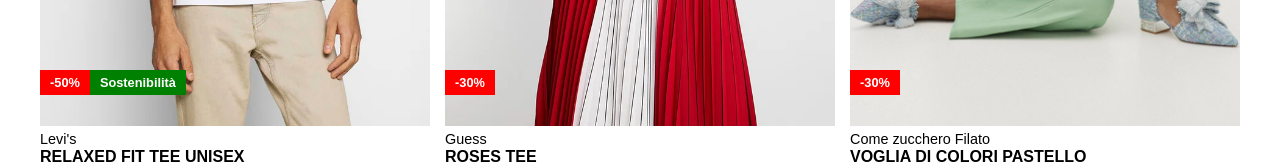
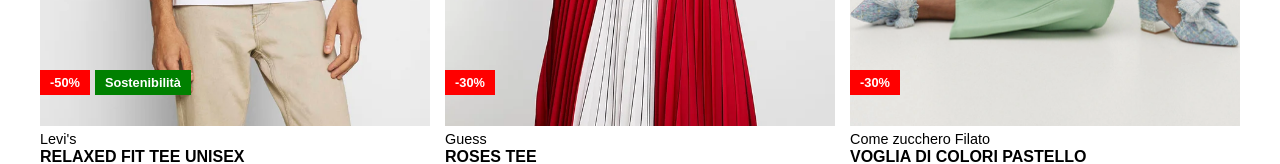
Before and after one commit to alessandrodaniello105/vite-boolando, a Vue app: page / in a window 1280 px wide. Shown: the part 557-721 px from the top of the page. Built offline with nearby package versions, Linux system fonts and the light colour scheme.

Commit message:
[style]: add margin to badge

```diff
--- a/src/components/ProductCard.vue
+++ b/src/components/ProductCard.vue
@@ -115,6 +115,7 @@ created() {
 
       .badge {
         padding: 5px 10px;
+        margin-right: 5px;
       }
       .discount-percent {
         background-color: red;
```
